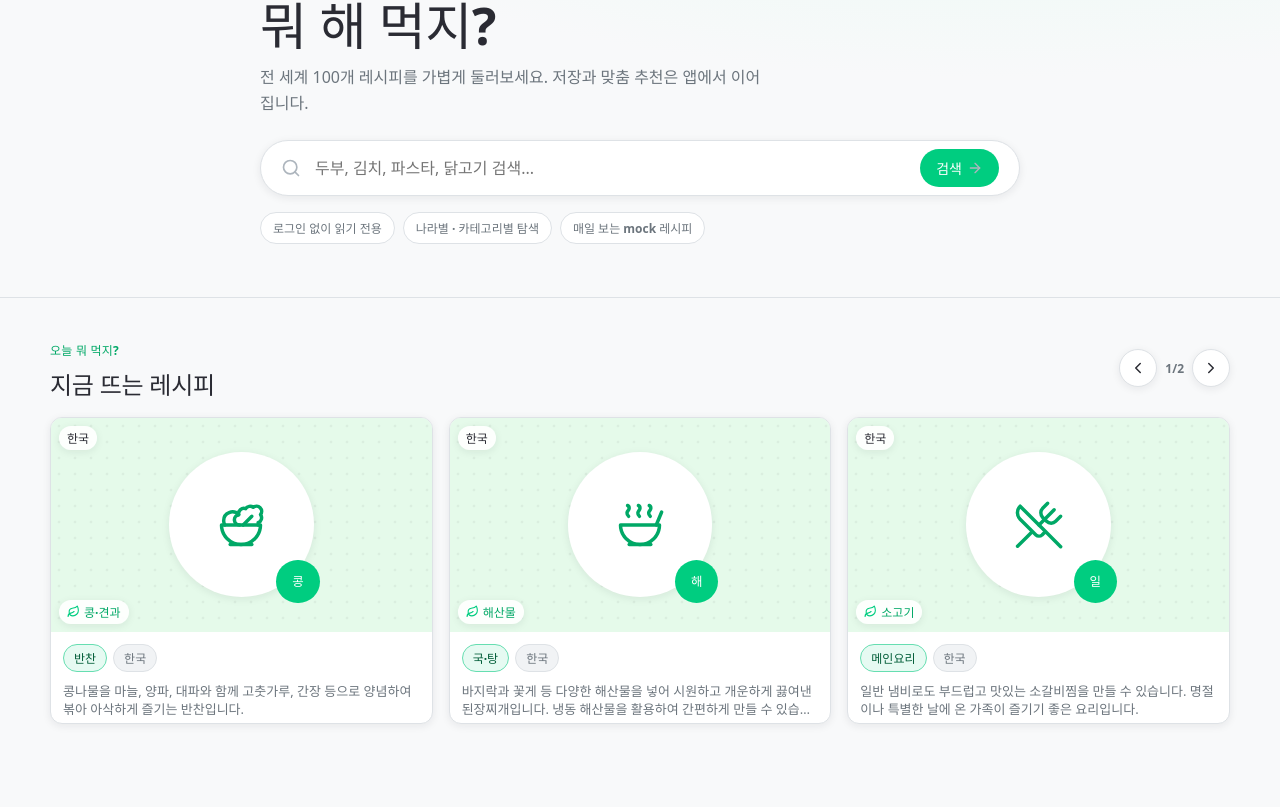
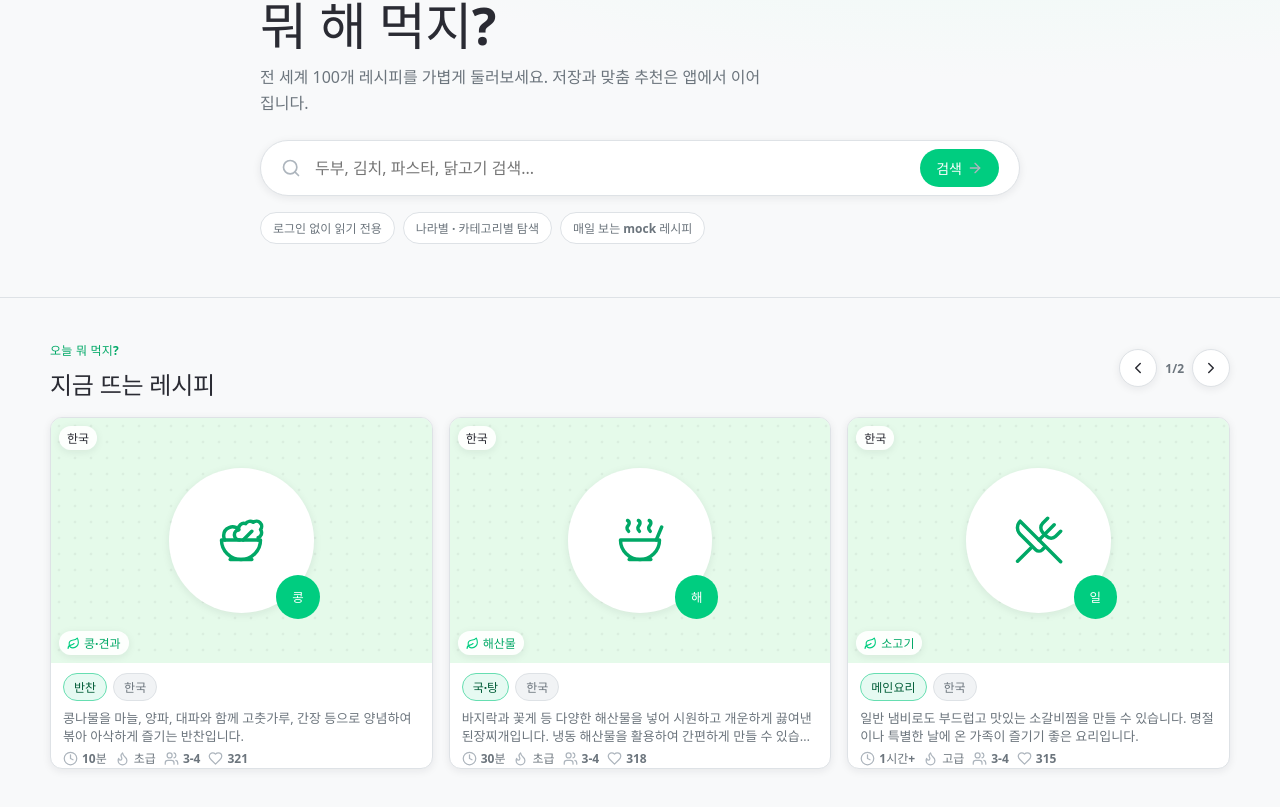
Before and after one commit to clipo-corp/web_fridgeProject_recipe, a React (Vite) app: page / in a window 1280 px wide. Shown: the part 227-1034 px from the top of the page. Before the commit the page ends 999 px from the top, so only its background shows below. Built offline with nearby package versions, Linux system fonts and the light colour scheme.

Commit message:
Prevent featured card footer clipping

```diff
--- a/src/styles/catalog.css
+++ b/src/styles/catalog.css
@@ -750,7 +750,7 @@ main {
 }
 
 .recipe-card--spotlight .recipe-card__link {
-  height: clamp(284px, 24vw, 336px);
+  height: clamp(344px, 27.5vw, 380px);
 }
 
 .recipe-card--spotlight .recipe-visual {
@@ -761,7 +761,8 @@ main {
 .recipe-card--spotlight .recipe-card__body {
   flex: 0 0 30%;
   min-height: 0;
-  gap: 5px;
+  gap: 4px;
+  padding: 10px var(--space-md);
 }
 
 .recipe-card--spotlight .recipe-card__ingredients {
@@ -771,6 +772,11 @@ main {
 .recipe-card--spotlight p {
   min-height: 0;
   -webkit-line-clamp: 1;
+}
+
+.recipe-card--spotlight .recipe-card__meta {
+  gap: 8px;
+  padding-top: 2px;
 }
 
 .recipe-card__body {
@@ -1566,7 +1572,7 @@ main {
   }
 
   .recipe-card--spotlight .recipe-card__link {
-    height: 318px;
+    height: 360px;
   }
 
   .rail .recipe-card--rail {
```
